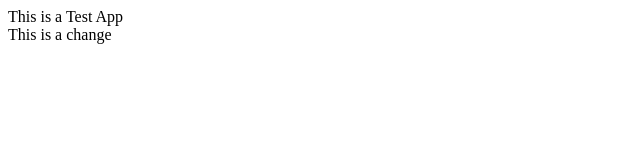
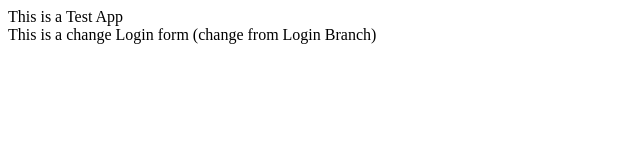
Before and after one commit to defatninjaa/myappsample, a plain HTML site: page index.html in a window 1280 px wide. Shown: the whole page, without its empty margins (0-640 px from the left). Drawn offline with Linux system fonts and the light colour scheme.

Commit message:
Login Form

```diff
--- /dev/null
+++ b/dir2/app2.js
@@ -0,0 +1 @@
+console.log('App 2 JS');
--- a/index.html
+++ b/index.html
@@ -5,5 +5,6 @@
     <body>
         This is a Test App<br>
         This is a change
+        Login form (change from Login Branch)
     </body>
 </html>
```
Also changed, not shown: login.html (added, +1 -0 lines), log.txt (added).
